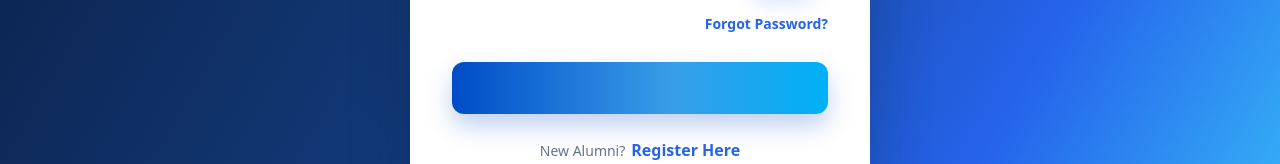
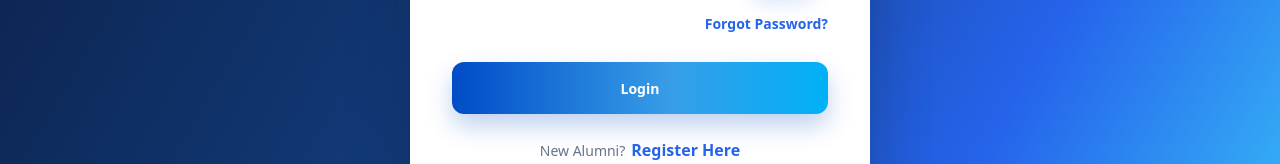
Before and after one commit to yashaswini-cyber/palc-alumni-portal, a React (Vite) app in the folder palc-alumni-portal/: page / in a window 1280 px wide. Shown: the part 497-661 px from the top of the page. Built offline with nearby package versions, Linux system fonts and the light colour scheme.

Commit message:
Fixed the Login button functionality on the Login Page.

```diff
--- a/palc-alumni-portal/src/auth/LoginPage.tsx
+++ b/palc-alumni-portal/src/auth/LoginPage.tsx
@@ -58,7 +58,7 @@ export default function LoginPage() {
             <Link to="/forgot-password" style={{ fontSize: "14px", color: "#2563EB", textDecoration: "none", fontWeight: 600 }}>Forgot Password?</Link>
           </div>
 
-          <PrimaryButton title="Login" onClick={handleLogin} style={{ width: "100%", height: "52px", borderRadius: "12px", marginBottom: "24px" }} />
+          <PrimaryButton onClick={handleLogin} fullWidth style={{height:"52px",borderRadius:"12px",marginBottom:"24px"}}>Login</PrimaryButton>
 
           <div style={{ display: "flex", justifyContent: "center", alignItems: "center", gap: "6px" }}>
             <span style={{ fontSize: "14px", color: COLORS.textSecondary }}>New Alumni?</span>
```
